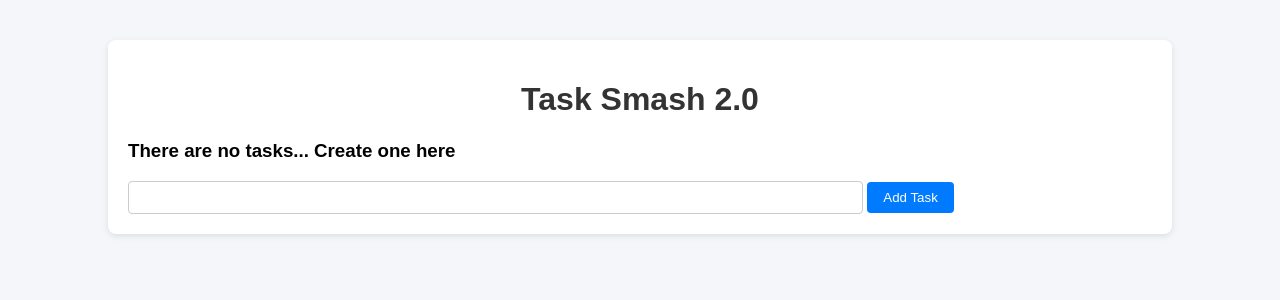
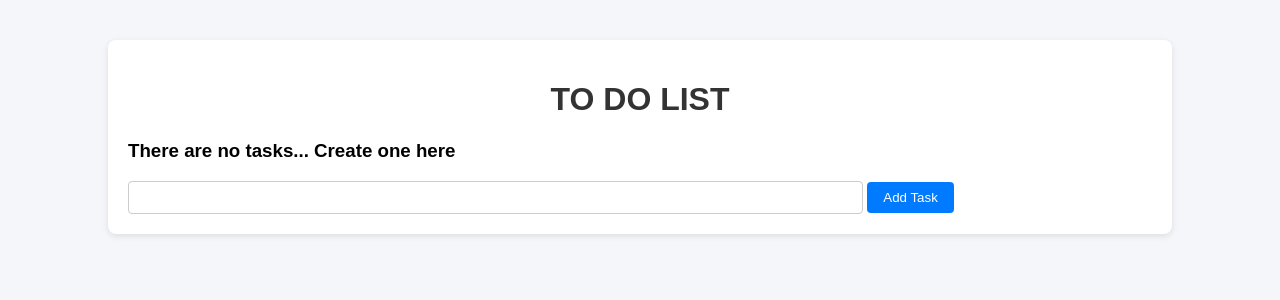
Before and after one commit to AY0OLA/To-do-list, a Flask app: page / in a window 1280 px wide. Shown: the top 300 px of the page. Run offline with Flask 3, Linux system fonts and the light colour scheme.

Commit message:
Update to do list

```diff
--- a/Templates/edit.html
+++ b/Templates/edit.html
@@ -1,5 +1,5 @@
 {% extends 'base.html' %} {% block head %}
-<title>Task Smask</title>
+<title>TO DO LIST</title>
 {% endblock %} {% block body %}
 <div class="content">
   <h1>Update Task</h1>
--- a/Templates/index.html
+++ b/Templates/index.html
@@ -1,8 +1,8 @@
 {% extends 'base.html' %} {% block head %}
-<title>Task Smask</title>
+<title>TO DO LIST</title>
 {% endblock %} {% block body %}
 <div class="content">
-  <h1>Task Smash 2.0</h1>
+  <h1>TO DO LIST</h1>
 
   {% if tasks | length < 1 %}
   <h3>There are no tasks... Create one here</h3>
```
